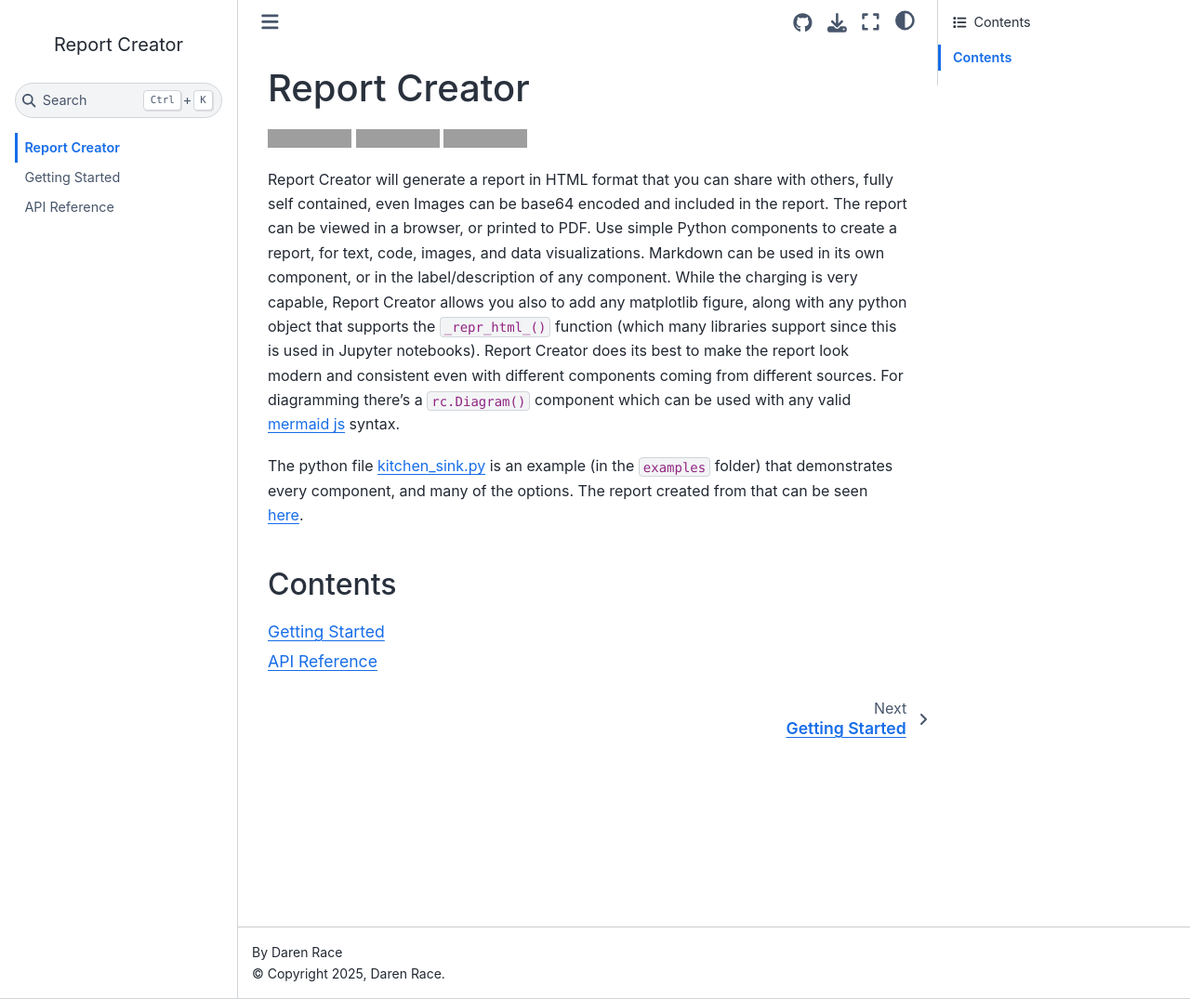
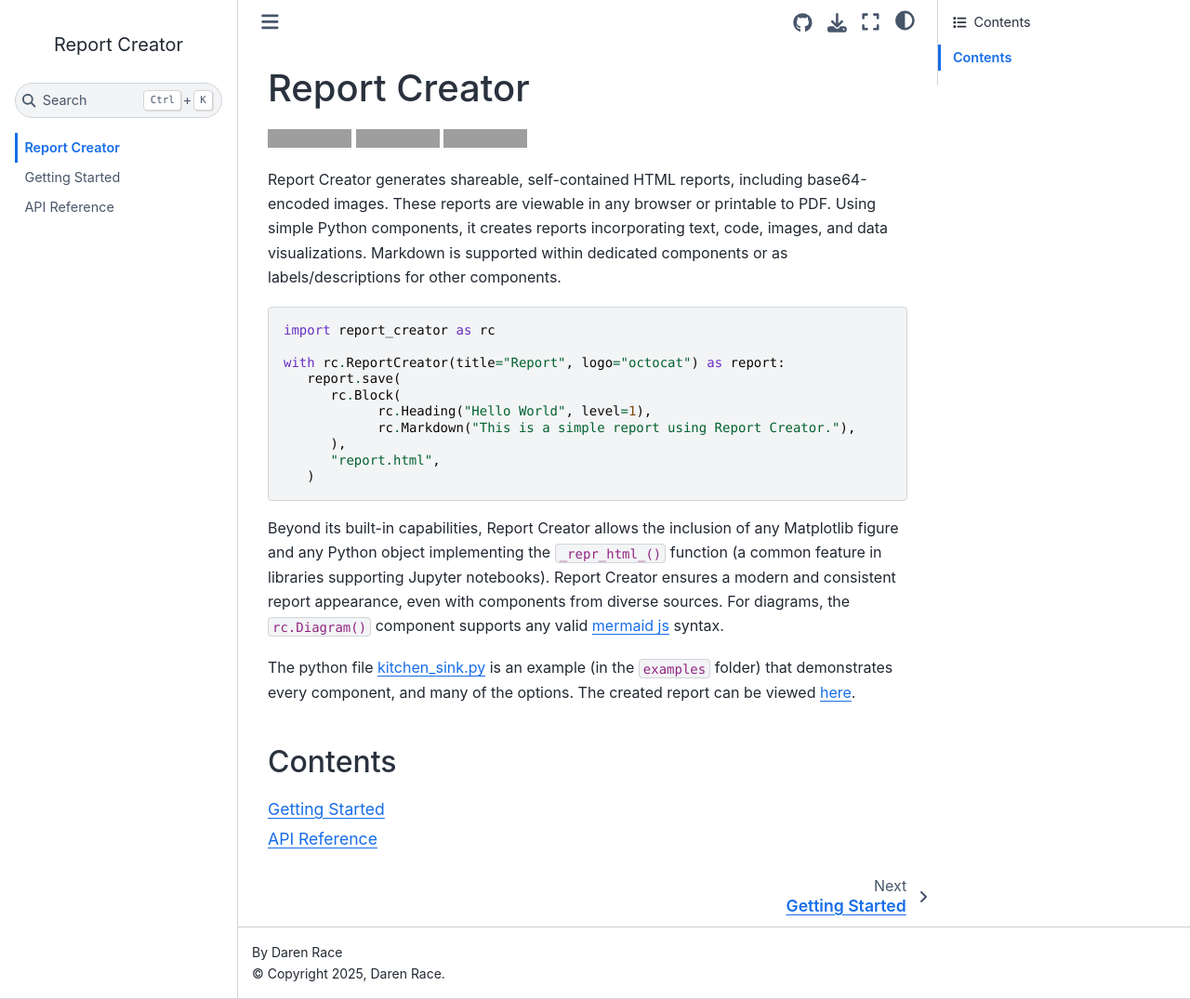
Before and after one commit to darenr/report_creator, a Sphinx documentation site: the page built from docs/source/index.rst, in a window 1280 px wide and 1075 px high. Shown: the whole window at 93% size. Built offline with Sphinx 7.4.7 and the Sphinx Book theme 1.1.4, drawn with Linux system fonts in a browser that asks for light colours; grey boxes are pictures that could not be loaded.

Commit message:
improve docs

```diff
--- a/docs/source/index.rst
+++ b/docs/source/index.rst
@@ -17,22 +17,40 @@ Report Creator
 .. |GitHub| image:: https://img.shields.io/github/license/darenr/report_creator?style=for-the-badge&logo=pypi&logoColor=white
 ..  _GitHub: https://github.com/darenr/report_creator
 
-Report Creator will generate a report in HTML format that you can share with others, fully self contained, even Images
-can be base64 encoded and included in the report. The report can be viewed in a browser, or printed to PDF. Use simple
-Python components to create a report, for text, code, images, and data visualizations. Markdown can be used in its own
-component, or in the label/description of any component. While the charging is very capable, Report Creator allows you
-also to add any matplotlib figure, along with any python object that supports the ``_repr_html_()`` function (which many
-libraries support since this is used in Jupyter notebooks). Report Creator does its best to make the report look modern
-and consistent even with different components coming from different sources. For diagramming there's a ``rc.Diagram()`` component
-which can be used with any valid |mermaid_js| syntax.
+Report Creator generates shareable, self-contained HTML reports, including base64-encoded
+images. These reports are viewable in any browser or printable to PDF. Using simple Python
+components, it creates reports incorporating text, code, images, and data visualizations.
+Markdown is supported within dedicated components or as labels/descriptions for other
+components.
+
+.. code-block:: python
+
+   import report_creator as rc
+
+   with rc.ReportCreator(title="Report", logo="octocat") as report:
+      report.save(
+         rc.Block(
+               rc.Heading("Hello World", level=1),
+               rc.Markdown("This is a simple report using Report Creator."),
+         ),
+         "report.html",
+      )
+
+
+Beyond its built-in capabilities, Report Creator allows the inclusion of
+any Matplotlib figure and any Python object implementing the ``_repr_html_()`` function
+(a common feature in libraries supporting Jupyter notebooks). Report Creator ensures
+a modern and consistent report appearance, even with components from diverse sources.
+For diagrams, the ``rc.Diagram()`` component supports any valid |mermaid_js| syntax.
 
 .. |mermaid_js| raw:: html
 
    <a href="https://mermaid-js.github.io/mermaid/" target="_blank">mermaid js</a>
 
 
-The python file |kitchen_sink_location_source| is an example (in the ``examples`` folder) that demonstrates every
-component, and many of the options. The report created from that can be seen |kitchen_sink_location_output|.
+The python file |kitchen_sink_location_source| is an example (in the ``examples`` folder)
+that demonstrates every component, and many of the options. The created report can be
+viewed |kitchen_sink_location_output|.
 
 .. |kitchen_sink_location_source| raw:: html
 
```
